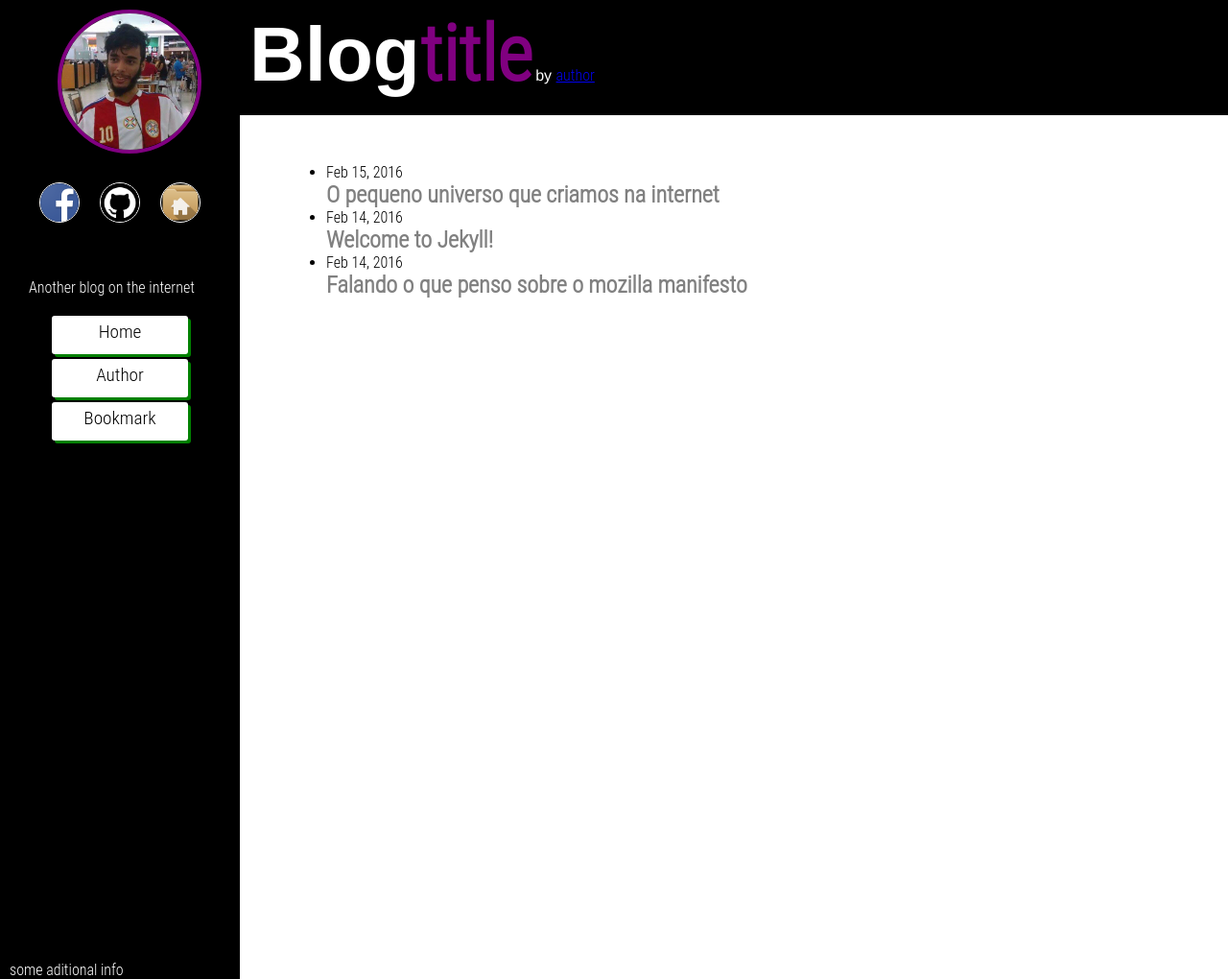
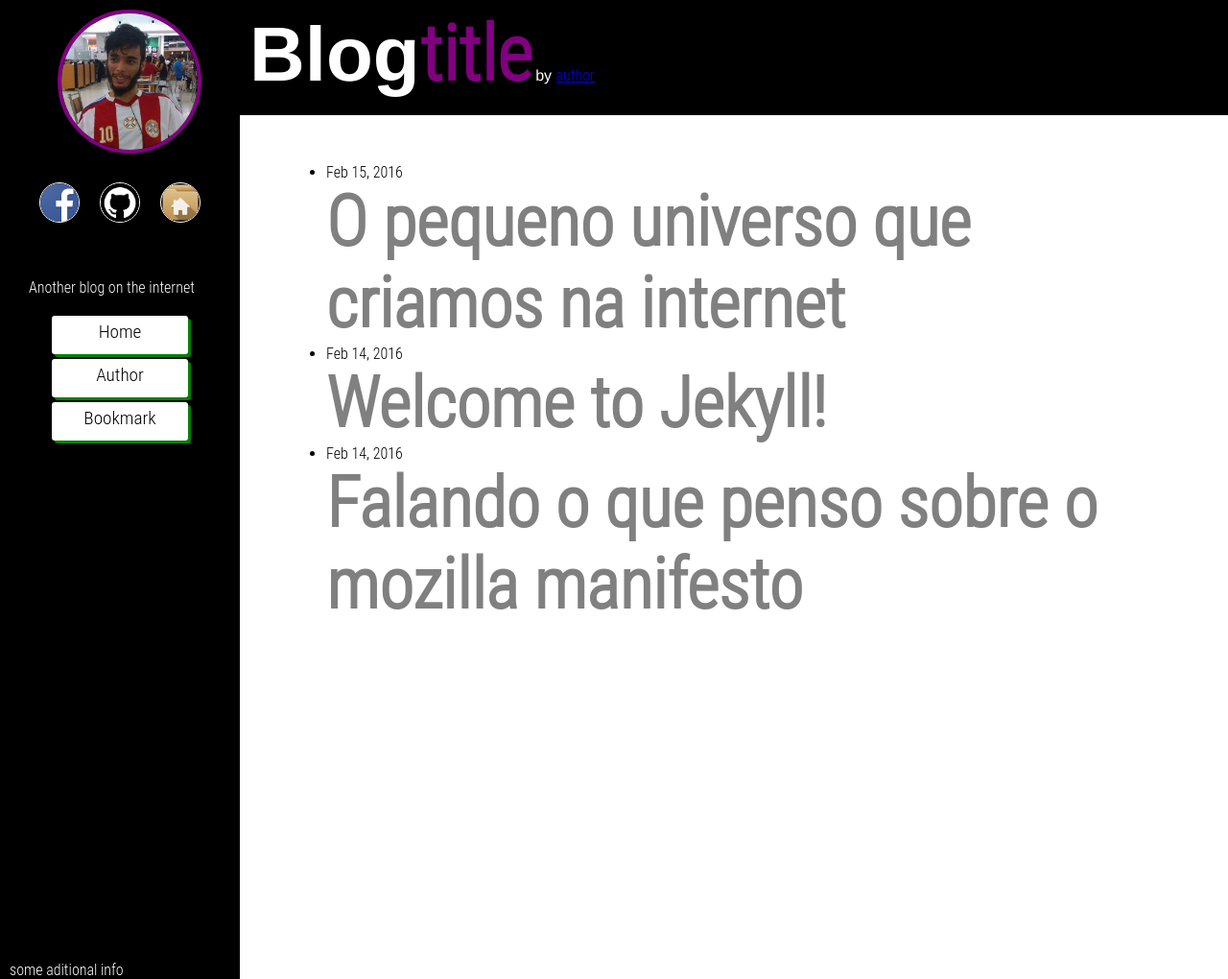
Before and after one commit to batoreh/netoguimaraes.github.io, a Jekyll site: the page built from index.html, in a window 1280 px wide. Shown: the whole page at 96% size. Built offline with Jekyll 4.4.1, drawn with Linux system fonts in a browser that asks for light colours; some web fonts are replaced.

Commit message:
Update master.css

```diff
--- a/css/master.css
+++ b/css/master.css
@@ -140,13 +140,13 @@ footer{
 	background-color: white;
 }
 .post-title{
-	font-size: 3em;
 	display: inline;
 }
 .post-meta{
 	display: inline;
 }
 .post-link{
+	font-size: 3em;
 	text-decoration: none;
 	color: grey;
 }
```
